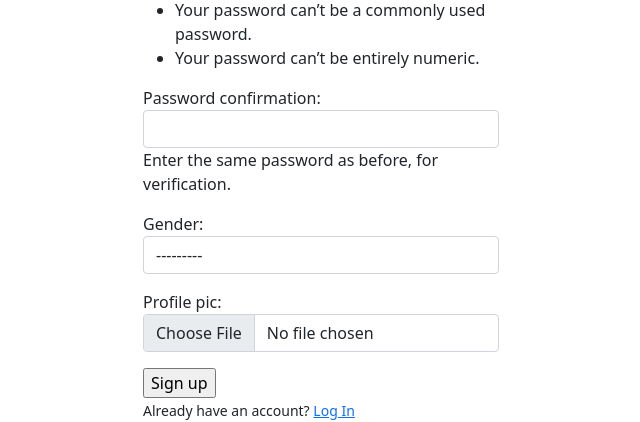
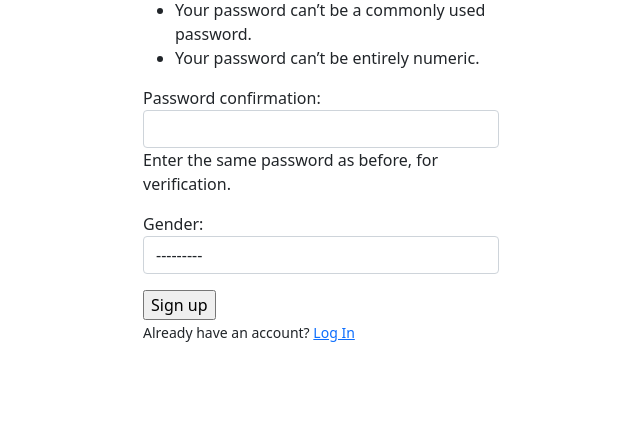
Before and after one commit to cyobero/social, a Django app: page /account/register/ in a window 1280 px wide. Shown: the part 536-958 px from the top of the page, without its empty margins (319-959 px from the left). After the commit the page ends 878 px from the top, so only its background shows below. Run offline with Django 3.2, Linux system fonts and the light colour scheme.

Commit message:
remove profile_pic field from registration form

```diff
--- a/account/forms.py
+++ b/account/forms.py
@@ -22,7 +22,7 @@ class UserProfileCreationForm(UserCreationForm):
     class Meta:
         model = UserProfile
         fields = ('username', 'email', 'first_name', 'last_name',
-                  'password1', 'password2', 'gender', 'profile_pic',)
+                  'password1', 'password2', 'gender',)
 
 
 class UpdateProfileForm(forms.ModelForm):
--- a/account/views.py
+++ b/account/views.py
@@ -80,4 +80,6 @@ def user_register(request):
 
 def user_profile(request, username):
     user_profile = get_object_or_404(UserProfile, username=username)
-    return render(request, 'account/profile.html', {'user_profile': user_profile})
+    blurbs = Blurb.objects.filter(author__username=username)
+    return render(request, 'account/profile.html', {'user_profile': user_profile,
+                                                    'blurbs': blurbs})
--- a/templates/index.html
+++ b/templates/index.html
@@ -6,9 +6,6 @@
 
 	<div class="collapse navbar-collapse" id="navbarNav">
 		<ul class="navbar-nav ml-auto">
-			<li class="nav-item">
-				<a class="nav-link active" aria-current="page" href="{% url 'user_profile' username=request.user.username %}">Profile</a>
-			</li>
 		</ul>
 	</div>
 
```
Also changed, not shown: templates/account/login.html (+4 -5 lines), templates/account/profile.html (+3 -5 lines), media/profile_pics/troy_barnes.webp (added).
